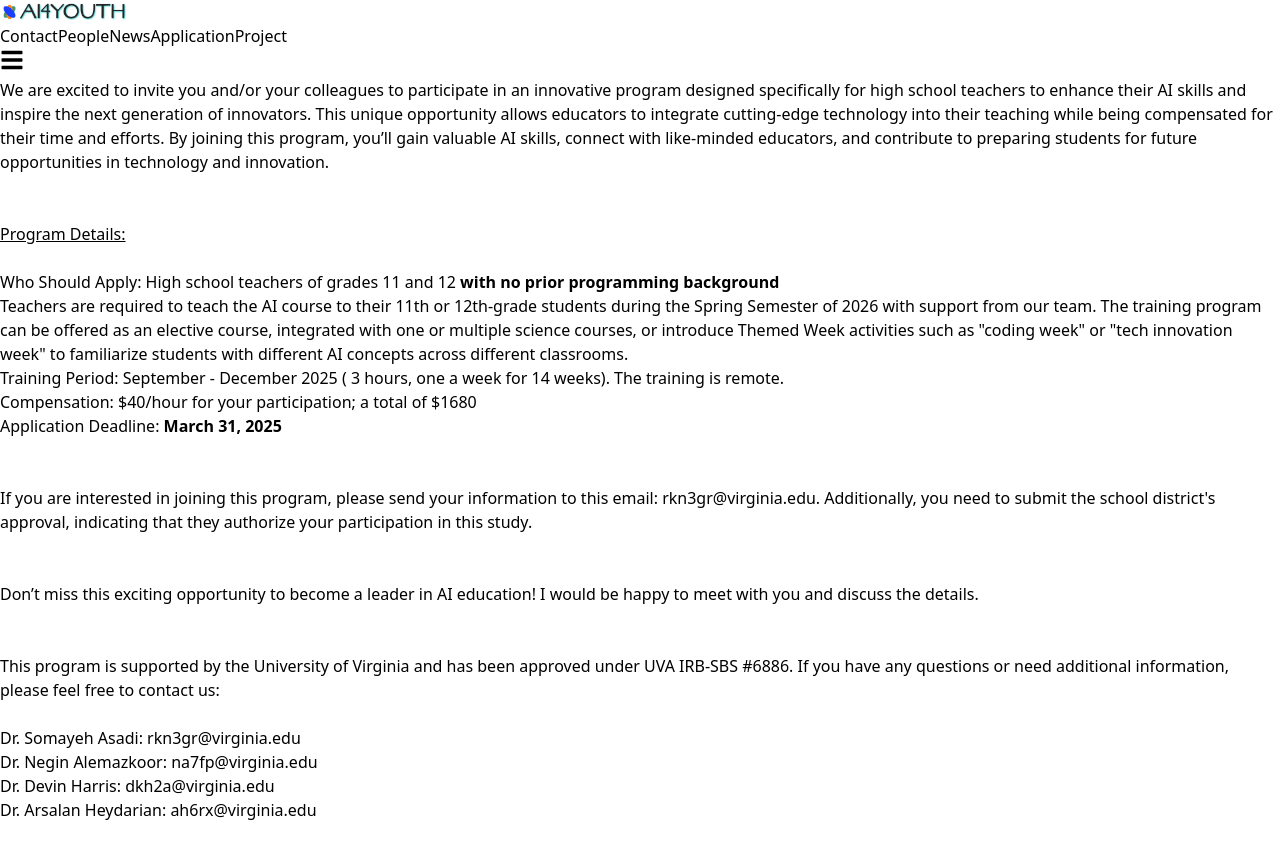
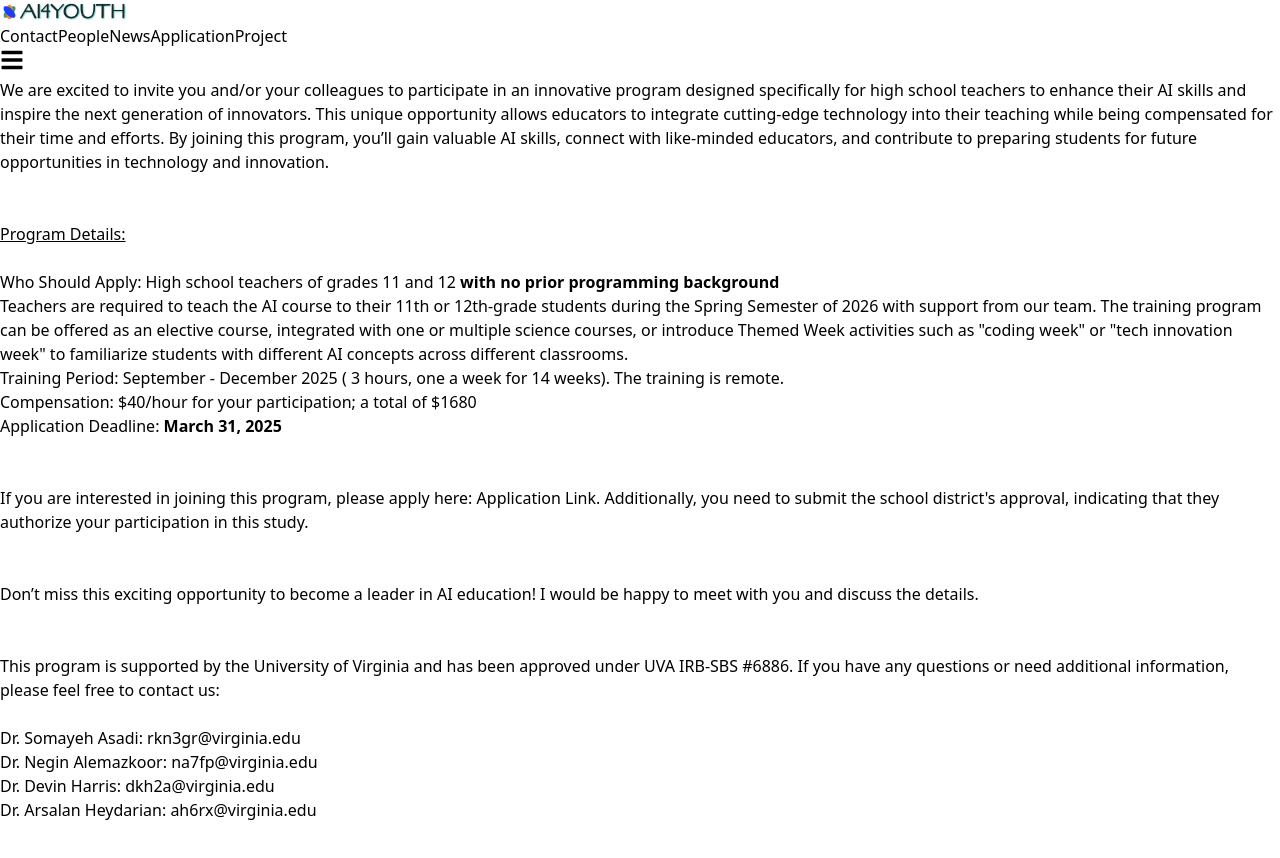
Before and after one commit to param23403/AIForYouth, a Next.js app: page /application in a window 1280 px wide. Shown: the top 858 px of the page. Built offline with nearby package versions, Linux system fonts and the light colour scheme.

Commit message:
updated links

```diff
--- a/src/app/application/page.js
+++ b/src/app/application/page.js
@@ -47,11 +47,19 @@ export default function Home() {
           </ul>
           <br />
           <br />
+
           <div className="text-lg sm:text-xl font-semibold text-gray-800 leading-relaxed">
-            If you are interested in joining this program, please send your
-            information to this email: rkn3gr@virginia.edu. Additionally, you
-            need to submit the school district's approval, indicating that they
-            authorize your participation in this study.
+            If you are interested in joining this program, please apply here:{" "}
+            <a
+              href="https://etap.nsf.gov/award/7301/opportunity/10188"
+              className="text-blue-600 hover:text-blue-800 hover:underline transition-colors"
+              target="_blank"
+              rel="noopener noreferrer"
+            >
+              Application Link
+            </a>
+            . Additionally, you need to submit the school district's approval,
+            indicating that they authorize your participation in this study.
           </div>
           <br />
           <br />
--- a/src/app/page.js
+++ b/src/app/page.js
@@ -48,7 +48,7 @@ export default function Home() {
             We are looking to hire high school teachers for our project. Find
             application information{" "}
             <a
-              href="https://aiforyouth.vercel.app/application"
+              href="https://aiforyouth.engineering.virginia.edu/application"
               className="text-blue-600 hover:text-blue-800 hover:underline transition-colors"
               target="_blank"
               rel="noopener noreferrer"
@@ -63,7 +63,7 @@ export default function Home() {
             We are also looking for companies to join us in our project. Please
             fill out the{" "}
             <a
-              href="https://aiforyouth.vercel.app/contact"
+              href="https://aiforyouth.engineering.virginia.edu/contact"
               className="text-blue-600 hover:text-blue-800 hover:underline transition-colors"
               target="_blank"
               rel="noopener noreferrer"
```
